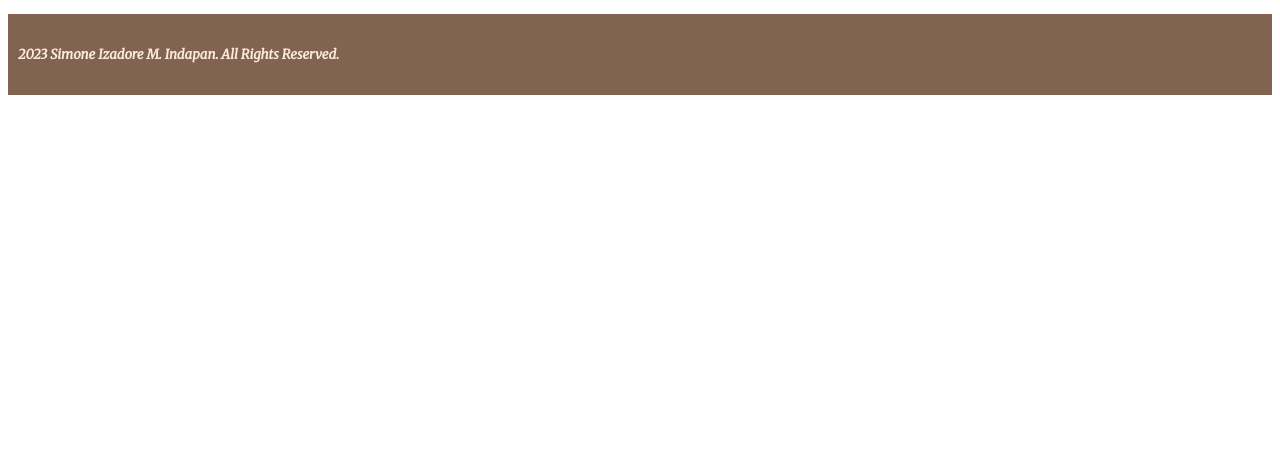
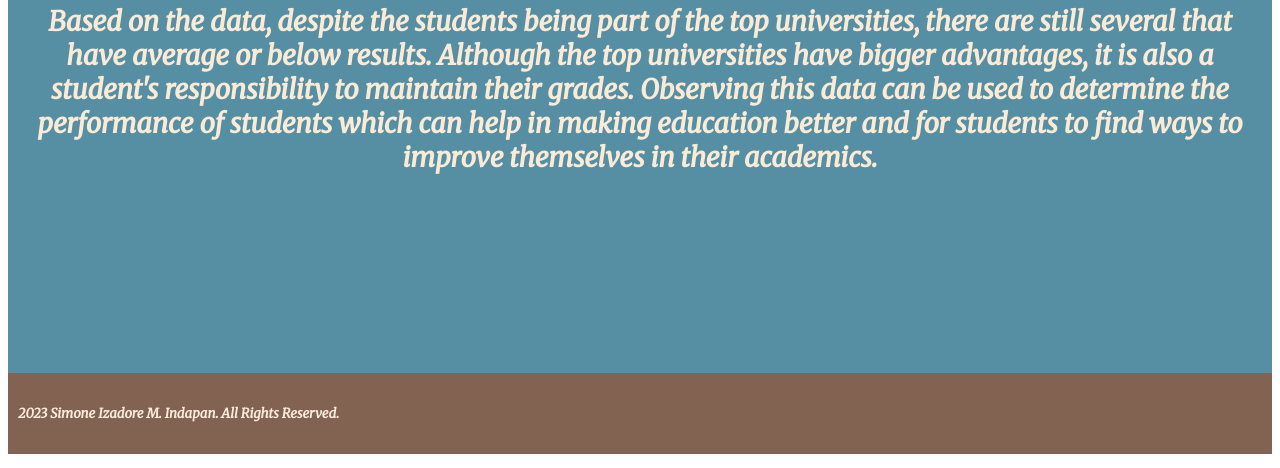
Before and after one commit to izadore0324/Q1QP_Na_siindapan, a plain HTML site: page page4.html in a window 1280 px wide. Shown: the part 332-800 px from the top of the page. Drawn offline with Linux system fonts and the light colour scheme; files whose address does not match are found by name.

Commit message:
added style.css

```diff
--- a/style.css
+++ b/style.css
@@ -215,7 +215,7 @@ h1{
  width: 80%;
 }
 
-.banner5{
+.banner4{
   display: flex;
   justify-content: center;
   align-items: center;
```
